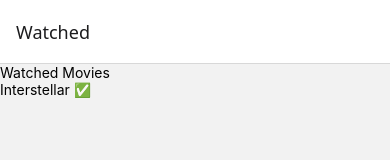
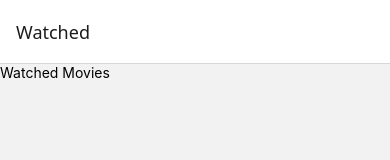
Before and after one commit to SylwiaTeresa/movie-tracker, a React Native app: screen /Watched in a window 390 px wide. Shown: the top 160 px of the page. Built offline with nearby package versions, Linux system fonts and the light colour scheme.

Commit message:
feat: share watched movies between screens

```diff
--- a/App.tsx
+++ b/App.tsx
@@ -1,24 +1,16 @@
 import { NavigationContainer } from "@react-navigation/native";
-//import { StyleSheet } from "react-native";
+import { useState } from "react";
 import TabNavigator from "./src/navigation/TabNavigator";
 
 export default function App() {
+  const [watchedMovies, setWatchedMovies] = useState<string[]>([]);
+
   return (
     <NavigationContainer>
-      <TabNavigator />
+      <TabNavigator
+        watchedMovies={watchedMovies}
+        setWatchedMovies={setWatchedMovies}
+      />
     </NavigationContainer>
-  );
+  )
 }
-
-// const styles = StyleSheet.create({
-//   container: {
-//     flex: 1,
-//     justifyContent: "center",
-//     alignItems: "center",
-//     gap: 10,
-//   },
-//   title: {
-//     fontSize: 28,
-//     fontWeight: "bold",
-//   },
-// });
--- a/src/navigation/TabNavigator.tsx
+++ b/src/navigation/TabNavigator.tsx
@@ -2,15 +2,36 @@ import { createBottomTabNavigator } from "@react-navigation/bottom-tabs";
 import HomeScreen from "../screens/HomeScreen";
 import MoviesScreen from "../screens/MoviesScreen";
 import WatchedScreen from "../screens/WatchedScreen";
+import React from "react";
 
 const Tab = createBottomTabNavigator();
 
-export default function TabNavigator() {
+type TabNavigatorProps = {
+  watchedMovies: string[];
+  setWatchedMovies: React.Dispatch<React.SetStateAction<string[]>>;
+};
+
+export default function TabNavigator({ watchedMovies, setWatchedMovies}: TabNavigatorProps) {
   return (
     <Tab.Navigator>
-      <Tab.Screen name="Home" component={HomeScreen}/>
-      <Tab.Screen name="Movies" component={MoviesScreen}/>
-      <Tab.Screen name="Watched" component={WatchedScreen}/>
+      <Tab.Screen name="Home" component={HomeScreen}></Tab.Screen>
+
+      <Tab.Screen name="Movies">
+        {() => (
+          <MoviesScreen
+            watchedMovies={watchedMovies}
+            setWatchedMovies={setWatchedMovies}
+          />
+        )}
+      </Tab.Screen>
+
+      <Tab.Screen name="Watched">
+        {() => (
+          <WatchedScreen
+            watchedMovies={watchedMovies}
+          />
+        )}
+      </Tab.Screen>
     </Tab.Navigator>
   )
 }
--- a/src/screens/MoviesScreen.tsx
+++ b/src/screens/MoviesScreen.tsx
@@ -1,9 +1,13 @@
-import { useState } from "react";
+//import { useState } from "react";
 import { Pressable, StyleSheet, Text, View } from "react-native";
 
+type MoviesScreenProps = {
+  watchedMovies: string[];
+  setWatchedMovies: React.Dispatch<React.SetStateAction<string[]>>;
+};
 
-export default function MoviesScreen() {
-  const [watchedMovies, setWatchedMovies] = useState<string[]>([]);
+export default function MoviesScreen({ watchedMovies, setWatchedMovies}: MoviesScreenProps) {
+  //const [watchedMovies, setWatchedMovies] = useState<string[]>([]);
 
   const movies = [
     "Interstellar",
--- a/src/screens/WatchedScreen.tsx
+++ b/src/screens/WatchedScreen.tsx
@@ -1,10 +1,19 @@
 import { Text, View } from "react-native";
 
-export default function WatchedScreen() {
+type WatchedScreenProps = {
+  watchedMovies: string[];
+};
+
+export default function WatchedScreen({
+  watchedMovies,
+}: WatchedScreenProps) {
   return (
     <View>
       <Text>Watched Movies</Text>
-      <Text>Interstellar ✅</Text>
+
+      {watchedMovies.map((movie) => (
+        <Text key={movie}>✅ {movie}</Text>
+      ))}
     </View>
-  )
+  );
 }
```
